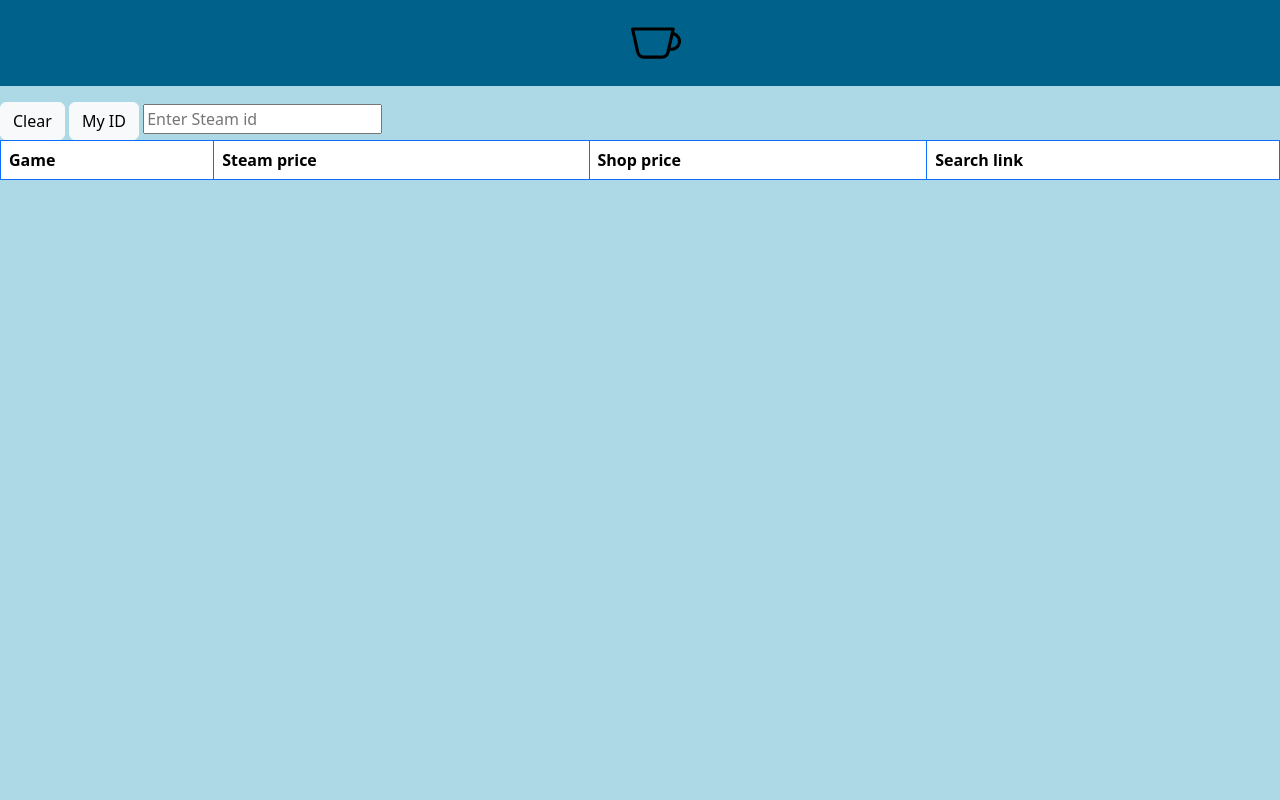
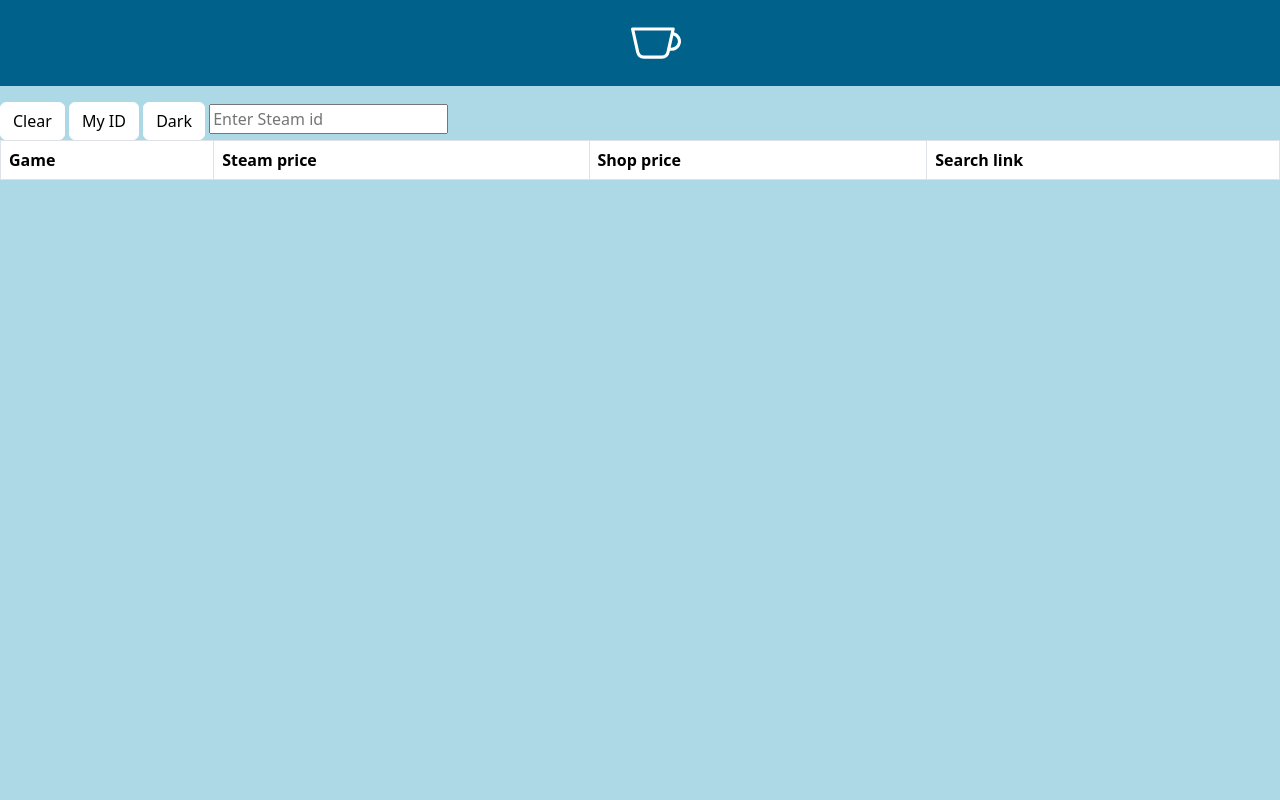
Before and after one commit to VladislavRusakov/web-pricer, a Django app: page / in a window 1280 px wide. Run offline with Django 4.2, Linux system fonts and the light colour scheme; lists and menus that the app fills with data are empty.

Commit message:
Animated theme change added

```diff
--- a/templates/index.html
+++ b/templates/index.html
@@ -11,46 +11,59 @@
     <script src="https://cdn.jsdelivr.net/npm/bootstrap@5.3.1/dist/js/bootstrap.bundle.min.js" integrity="sha384-HwwvtgBNo3bZJJLYd8oVXjrBZt8cqVSpeBNS5n7C8IVInixGAoxmnlMuBnhbgrkm" crossorigin="anonymous"></script>
 
     <style type="text/css">
-        body {
-            background-color: #ADD8E6;
-        }
+      :root {
 
-        .grid-item:hover {
-            background-color: #ADD8E6;
-        }
+        --main-rgb: 173, 216, 230;
+        --nav-rgb: 0, 98, 139;
+        --button-rgb: 255, 255, 255;
+        --button-text-rgb: 0, 0, 0;
+        color-scheme: light;
+      }
 
-        div.placeholder1 {
-            display: flex;
-            justify-content: center;
-            allign-items: center;
-            margin-top: 300px;
-        }
+      *{
+        transition-duration: 0.5s;
+       }
 
-        @media (max-height: 750px) {
-            div.placeholder1 {
-                display: flex;
-                justify-content: center;
-                allign-items: center;
-                margin-top: 200px;
-            }
-        }
+      body {
+        background-color: rgba(var(--main-rgb));
+        margin: 0;
+      }
 
-        @media (max-height: 450px) {
-            div.placeholder1 {
-                display: flex;
-                justify-content: center;
-                allign-items: center;
-                margin-top: 100px;
-            }
-        }
+      button.btn {
+        background-color: rgba(var(--button-rgb));
+        font-size: 16px;
+        color: rgba(var(--button-text-rgb));
+        border-color: rgba(var(--button-rgb));
+      }
 
-        *, *::before, *::after {
-          box-sizing: border-box;
-        }
+      th {
+        cursor: pointer;
+      }
 
-        body {
-          margin: 0;
-        }
+      th:hover {
+        background-color: ghostwhite;
+      }
+
+      a {
+        color: rgba(var(--button-text-rgb));
+      }
+
+      .table-bordered > tbody > tr:nth-child(n+1) > td, .table-bordered > thead > tr:nth-child(n+1) > th {
+        background-color: rgba(var(--button-rgb));
+        color: rgba(var(--button-text-rgb));
+
+     }
+
+      /* Dark theme */
+
+      .dark {
+
+        --main-rgb: 25, 69, 83;
+        --nav-rgb: 7, 19, 23;
+        --button-rgb: 71, 106, 117;
+        --button-text-rgb: 255, 255, 255;
+        color-scheme: dark;
+      }
 
     </style>
 </head>
@@ -59,12 +72,13 @@
     {% include 'nav.html' %}
 
     <div id='upper'>
-    <button class="btn btn-light" onclick=cleartable() >Clear</button>
-    <button class="btn btn-light" onclick=insertid() >My ID</button>
-    <input type="email" class="steamid" id="steamid" onchange=sender() placeholder="Enter Steam id">
+      <button class="btn btn-light" id='menu' onclick=cleartable() >Clear</button>
+      <button class="btn btn-light" id='menu' onclick=insertid() >My ID</button>
+      <button class="btn btn-light" id="themeToggle">Dark</button>
+      <input type="email" class="steamid" id="steamid" onchange=sender() placeholder="Enter Steam id">
     </div>
 
-    <table id="table" class="table table-bordered table-hover border-primary table-bordered">
+    <table id="table" class="table table-bordered table-hover">
         <thead>
             <tr>
               <th data-field="name" onclick=sortTable(0)>Game
@@ -128,6 +142,7 @@
 
     <script>
         function insertid () {
+            cleartable();
             let field = document.getElementById('steamid')
             field.value = '76561198041677591'
             sender();
@@ -319,5 +334,20 @@
         }
     </script>
 
+    <script>
+        let root = document.querySelector(":root");
+        let button = document.querySelector("#themeToggle");
+
+        button.addEventListener('click', () => {
+          event.preventDefault();
+          root.classList.toggle('dark');
+          if (themeToggle.textContent == 'Dark') {
+            themeToggle.textContent = 'Light';
+          } else {
+            themeToggle.textContent = 'Dark';
+          }
+        })
+    </script>
+
 </body>
 </html>
--- a/templates/nav.html
+++ b/templates/nav.html
@@ -7,7 +7,7 @@
 
     nav ul {
       text-align: center;
-      background: #00628B;
+      background: rgba(var(--nav-rgb));
     }
 
     nav ul li {
@@ -16,27 +16,10 @@
 
     nav ul li {
       padding: 18px;
-      font-family: "Open Sans";
-      text-transform:uppercase;
       color: black;
-      font-size: 18px;
-      text-decoration: none;
       display: block;
     }
 
-    @media (max-width: 500px) {
-      a.move {
-        display: none;
-      }
-
-      .main {
-        display: none;
-      }
-
-      .mobile-icon {
-        display: inline-block;
-      }
-    }
 </style>
 
   <!-- Навигационная панель -->
@@ -44,7 +27,7 @@
     <nav>
       <ul>
         <li>
-          <svg xmlns="http://www.w3.org/2000/svg" width="50" height="50" fill="currentColor" viewBox="0 0 16 16">
+          <svg xmlns="http://www.w3.org/2000/svg" width="50" height="50" fill="white" viewBox="0 0 16 16">
             <path fill-rule="evenodd" d="M.11 3.187A.5.5 0 0 1 .5 3h13a.5.5 0 0 1 .488.608l-.22.991a3.001 3.001 0 0 1-1.3 5.854l-.132.59A2.5 2.5 0 0 1 9.896 13H4.104a2.5 2.5 0 0 1-2.44-1.958L.012 3.608a.5.5 0 0 1 .098-.42Zm12.574 6.288a2 2 0 0 0 .866-3.899l-.866 3.9ZM1.124 4l1.516 6.825A1.5 1.5 0 0 0 4.104 12h5.792a1.5 1.5 0 0 0 1.464-1.175L12.877 4H1.123Z"/>
           </svg>
         </li>
```
